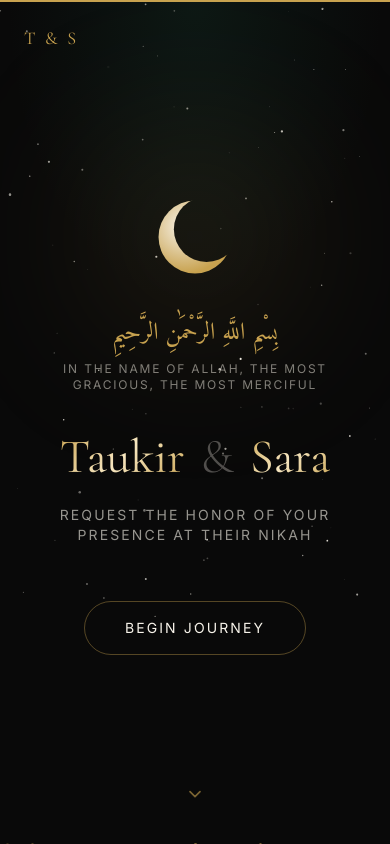
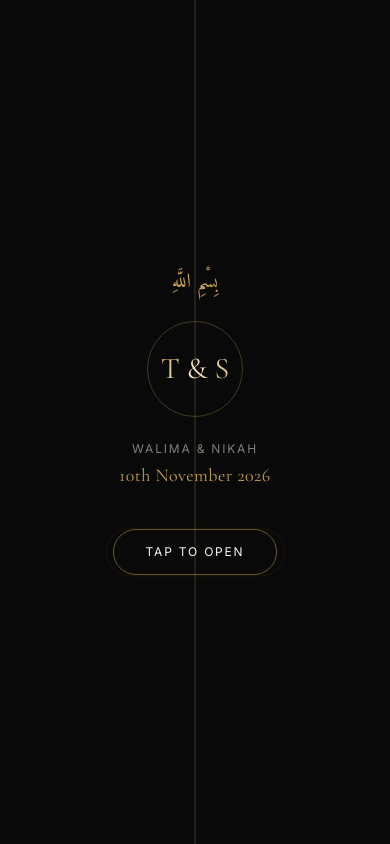
Before and after one commit to Navs2655/TaukirandSara, a Next.js app: page /TaukirandSara/ in a window 390 px wide. Shown: the top 844 px of the page. Built offline with nearby package versions, Linux system fonts and the light colour scheme.

Commit message:
Step 4: invitation gate + mobile refinement

```diff
--- a/app/layout.tsx
+++ b/app/layout.tsx
@@ -3,6 +3,7 @@ import { Cormorant_Garamond, Inter, Amiri } from "next/font/google";
 import "@/styles/globals.css";
 import SmoothScrollProvider from "@/components/layout/SmoothScrollProvider";
 import Navigation from "@/components/layout/Navigation";
+import InvitationGate from "@/components/layout/InvitationGate";
 
 const cormorant = Cormorant_Garamond({
   subsets: ["latin"],
@@ -39,8 +40,9 @@ export default function RootLayout({
     <html lang="en" className={`${cormorant.variable} ${inter.variable} ${amiri.variable}`}>
       <body className="font-body bg-background text-champagne antialiased">
         <SmoothScrollProvider>
-          <Navigation />
-          {children}
+          <InvitationGate navigation={<Navigation />}>
+            {children}
+          </InvitationGate>
         </SmoothScrollProvider>
       </body>
     </html>
--- /dev/null
+++ b/components/layout/InvitationGate.tsx
@@ -0,0 +1,123 @@
+"use client";
+
+import { useState, useEffect, ReactNode } from "react";
+import { motion, AnimatePresence } from "framer-motion";
+
+const EASE = [0.16, 1, 0.3, 1] as const;
+const SESSION_KEY = "invitationOpened";
+
+export default function InvitationGate({
+  children,
+  navigation,
+}: {
+  children: ReactNode;
+  navigation: ReactNode;
+}) {
+  const [isOpen, setIsOpen] = useState(false);
+  const [gateRemoved, setGateRemoved] = useState(false);
+  const [hydrated, setHydrated] = useState(false);
+  const [reducedMotion, setReducedMotion] = useState(false);
+
+  useEffect(() => {
+    const prefersReducedMotion = window.matchMedia(
+      "(prefers-reduced-motion: reduce)"
+    ).matches;
+    setReducedMotion(prefersReducedMotion);
+
+    const alreadyOpened = sessionStorage.getItem(SESSION_KEY) === "true";
+    if (alreadyOpened || prefersReducedMotion) {
+      setIsOpen(true);
+      setGateRemoved(true);
+    }
+    setHydrated(true);
+  }, []);
+
+  useEffect(() => {
+    document.body.style.overflow = isOpen ? "" : "hidden";
+    return () => {
+      document.body.style.overflow = "";
+    };
+  }, [isOpen]);
+
+  const handleOpen = () => {
+    setIsOpen(true);
+    sessionStorage.setItem(SESSION_KEY, "true");
+  };
+
+  // Avoid a flash of the gate before we know session state
+  if (!hydrated) return null;
+
+  return (
+    <>
+      <AnimatePresence onExitComplete={() => setGateRemoved(true)}>
+        {!isOpen && (
+          <motion.div
+            key="gate"
+            className="fixed inset-0 z-[60] flex"
+            exit={{ transitionEnd: { display: "none" } }}
+          >
+            {/* Center card content — fades first */}
+            <motion.div
+              initial={{ opacity: 1 }}
+              animate={{ opacity: 1 }}
+              exit={{ opacity: 0 }}
+              transition={{ duration: 0.5, ease: EASE }}
+              className="absolute inset-0 z-10 flex flex-col items-center justify-center px-6 pointer-events-none"
+            >
+              <p className="font-arabic text-gold text-xl mb-6" lang="ar" dir="rtl">
+                بِسْمِ اللَّهِ
+              </p>
+              <div className="border border-gold/30 rounded-full w-24 h-24 flex items-center justify-center mb-6">
+                <span className="font-heading text-3xl text-gradient-gold">
+                  T&nbsp;&amp;&nbsp;S
+                </span>
+              </div>
+              <p className="font-body text-champagne/50 text-xs tracking-luxury uppercase mb-1">
+                Walima &amp; Nikah
+              </p>
+              <p className="font-heading text-gold text-lg tracking-wide mb-10">
+                10th November 2026
+              </p>
+              <motion.button
+                onClick={handleOpen}
+                whileTap={{ scale: 0.95 }}
+                className="pointer-events-auto relative px-8 py-3.5 font-body text-xs tracking-luxury uppercase text-champagne border border-gold/50 rounded-full"
+                aria-label="Open the invitation"
+              >
+                <motion.span
+                  className="absolute inset-0 rounded-full border border-gold/40"
+                  animate={{ scale: [1, 1.15, 1], opacity: [0.6, 0, 0.6] }}
+                  transition={{ duration: 2.2, repeat: Infinity, ease: "easeInOut" }}
+                  aria-hidden="true"
+                />
+                <span className="relative">Tap to Open</span>
+              </motion.button>
+            </motion.div>
+
+            {/* Left door */}
+            <motion.div
+              initial={{ x: 0 }}
+              animate={{ x: 0 }}
+              exit={{ x: "-100%" }}
+              transition={{ duration: 1.1, delay: 0.35, ease: EASE }}
+              className="w-1/2 h-full bg-background border-r border-gold/15"
+            />
+            {/* Right door */}
+            <motion.div
+              initial={{ x: 0 }}
+              animate={{ x: 0 }}
+              exit={{ x: "100%" }}
+              transition={{ duration: 1.1, delay: 0.35, ease: EASE }}
+              className="w-1/2 h-full bg-background border-l border-gold/15"
+            />
+          </motion.div>
+        )}
+      </AnimatePresence>
+
+      {gateRemoved && navigation}
+      <div className={isOpen ? "" : "invisible"} aria-hidden={!isOpen}>
+        {children}
+      </div>
+    </>
+  );
+}
--- a/components/sections/Hero.tsx
+++ b/components/sections/Hero.tsx
@@ -59,7 +59,7 @@ export default function Hero() {
 
         <motion.h1
           {...fadeUp(1.4)}
-          className="font-heading text-5xl sm:text-6xl md:text-8xl leading-none"
+          className="font-heading text-4xl xs:text-5xl sm:text-6xl md:text-8xl leading-none"
         >
           <span className="text-gradient-gold">Taukir</span>
           <span className="text-champagne/30 mx-4 md:mx-6 font-light">
--- a/tailwind.config.ts
+++ b/tailwind.config.ts
@@ -6,6 +6,14 @@ const config: Config = {
     "./components/**/*.{ts,tsx}",
   ],
   theme: {
+    screens: {
+      xs: "375px",
+      sm: "640px",
+      md: "768px",
+      lg: "1024px",
+      xl: "1280px",
+      "2xl": "1536px",
+    },
     extend: {
       colors: {
         background: "#090909",
```
